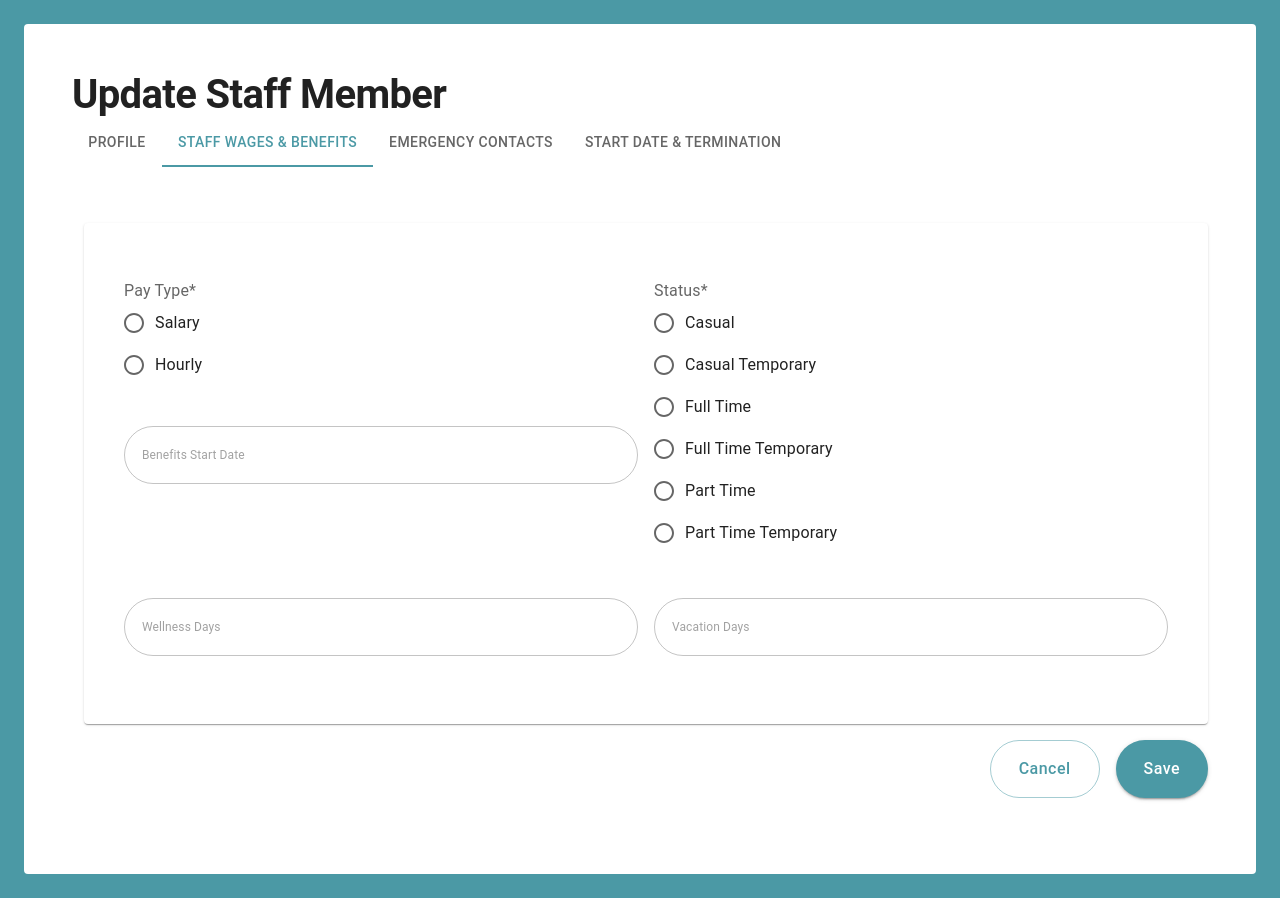
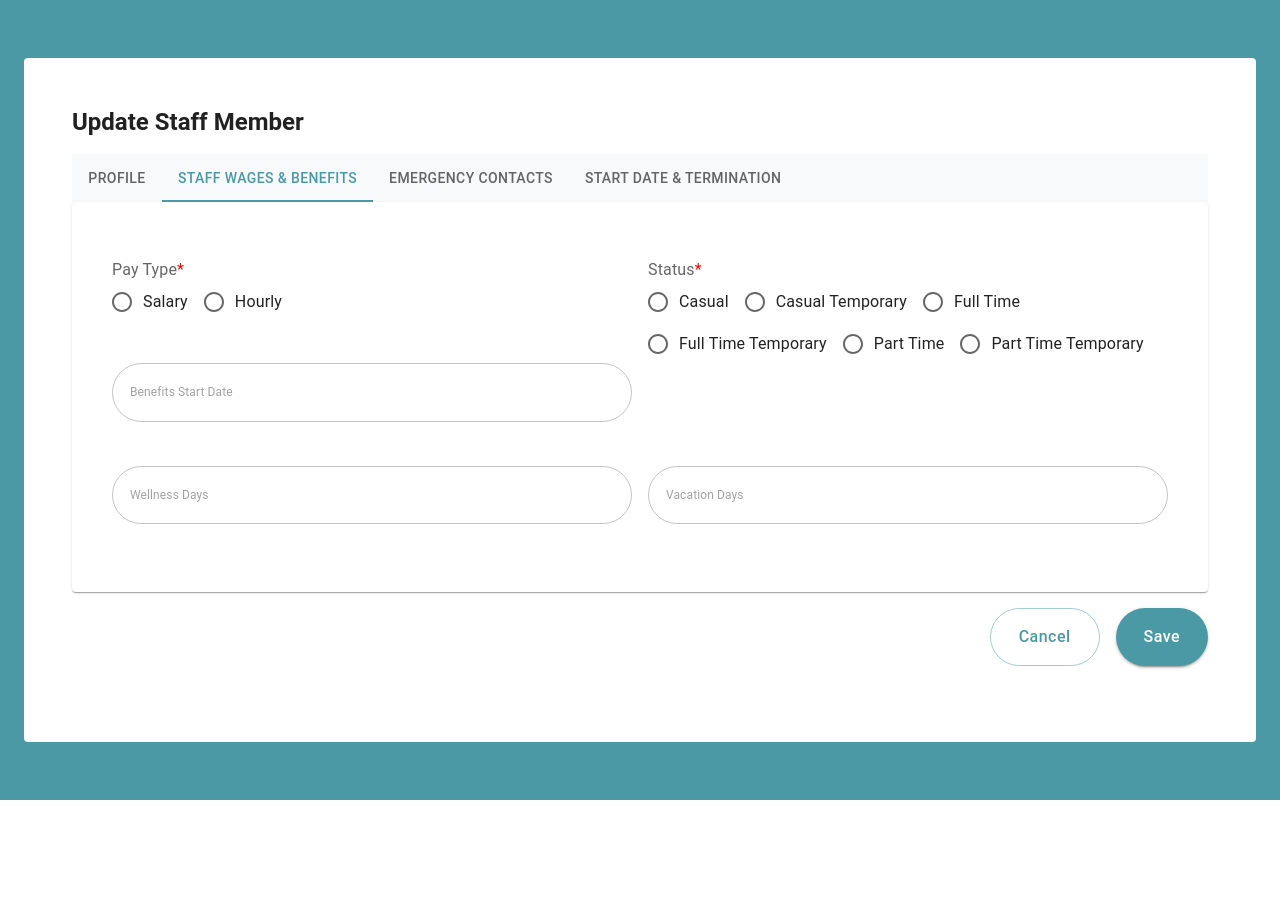
Before and after one commit to LpInfotech/care-sphere, a React (Vite) app in the folder client/: page /user-info in a window 1280 px wide. Both pictures are taken after a click on the tab "STAFF WAGES & BENEFITS". After the commit the page ends 800 px from the top, so only its background shows below. Built offline with nearby package versions, Linux system fonts and the light colour scheme.

Commit message:
user form updated

```diff
--- a/client/src/app/pages/user/user-info/user-info.tsx
+++ b/client/src/app/pages/user/user-info/user-info.tsx
@@ -174,16 +174,22 @@ function UserInfo() {
                 },
               }}
             >
-              <Box component="div" marginBottom={7}>
+              <Box component="div">
                 <Typography
-                  variant="h1"
+                  variant="h5"
+                  marginBottom={2}
                   sx={{
                     fontWeight: "700",
                   }}
                 >
                   Update Staff Member
                 </Typography>
-                <Tabs value={value} onChange={handleChange} aria-label="tabs">
+                <Tabs
+                  value={value}
+                  onChange={handleChange}
+                  aria-label="tabs"
+                  sx={{ backgroundColor: "#f8f9fa" }}
+                >
                   <Tab label="Profile" {...a11yProps(0)} />
                   <Tab label="Staff Wages & Benefits" {...a11yProps(1)} />
                   <Tab label="Emergency Contacts" {...a11yProps(2)} />
@@ -197,7 +203,7 @@ function UserInfo() {
                   <Grid
                     size={{ xs: 12 }}
                     marginBottom="28px"
-                    paddingLeft={3 / 2}
+                    paddingLeft={0}
                     paddingTop="0px !important"
                   >
                     <Box
@@ -267,6 +273,7 @@ function UserInfo() {
                                   }
                                   name="firstName"
                                   placeholder="First Name*"
+                                  // label="First Name *  "
                                   value={formik.values.firstName}
                                   onChange={formik.handleChange}
                                   onBlur={formik.handleBlur}
@@ -609,7 +616,7 @@ function UserInfo() {
                                   }
                                 >
                                   <MenuItem value="" disabled>
-                                    Role*
+                                    Role<span style={{ color: "red" }}>*</span>
                                   </MenuItem>
                                   <MenuItem value="role">role</MenuItem>
                                 </Select>
@@ -657,7 +664,8 @@ function UserInfo() {
                                   }
                                 >
                                   <MenuItem value="" disabled>
-                                    Position*
+                                    Position
+                                    <span style={{ color: "red" }}>*</span>
                                   </MenuItem>
                                   <MenuItem value="position">position</MenuItem>
                                 </Select>
@@ -736,7 +744,8 @@ function UserInfo() {
                                   }
                                 >
                                   <MenuItem value="" disabled>
-                                    Division*
+                                    Division
+                                    <span style={{ color: "red" }}>*</span>
                                   </MenuItem>
                                   <MenuItem value="division">division</MenuItem>
                                 </Select>
@@ -899,7 +908,6 @@ function UserInfo() {
                               <FormControl fullWidth>
                                 <TextField
                                   type="text"
-                                  rows={4}
                                   multiline
                                   name="allergies"
                                   value={formik.values.allergies}
@@ -916,7 +924,6 @@ function UserInfo() {
                                     input: {
                                       sx: {
                                         borderRadius: "50px",
-                                        padding: "28px",
                                       },
                                     },
                                   }}
@@ -995,7 +1002,7 @@ function UserInfo() {
                           <Grid spacing={2} container sx={{ mt: 2 }}>
                             <Grid size={{ xs: 12, lg: 6 }} marginBottom="28px">
                               <FormLabel id="demo-controlled-radio-buttons-group">
-                                Pay Type*
+                                Pay Type<span style={{ color: "red" }}>*</span>
                               </FormLabel>
                               <RadioGroup
                                 aria-labelledby="demo-controlled-radio-buttons-group"
@@ -1007,7 +1014,7 @@ function UserInfo() {
                                     event.target.value
                                   )
                                 }
-                                sx={{ marginBottom: 5 }}
+                                sx={{ marginBottom: 5, display: "block" }}
                               >
                                 <FormControlLabel
                                   value="Salary"
@@ -1039,7 +1046,7 @@ function UserInfo() {
                             </Grid>
                             <Grid size={{ xs: 12, lg: 6 }} marginBottom="28px">
                               <FormLabel id="demo-controlled-radio-buttons-group">
-                                Status*
+                                Status<span style={{ color: "red" }}>*</span>
                               </FormLabel>
                               <RadioGroup
                                 aria-labelledby="demo-controlled-radio-buttons-group"
@@ -1051,6 +1058,7 @@ function UserInfo() {
                                     event.target.value
                                   )
                                 }
+                                sx={{ display: "block" }}
                               >
                                 <FormControlLabel
                                   value="Casual"
```
